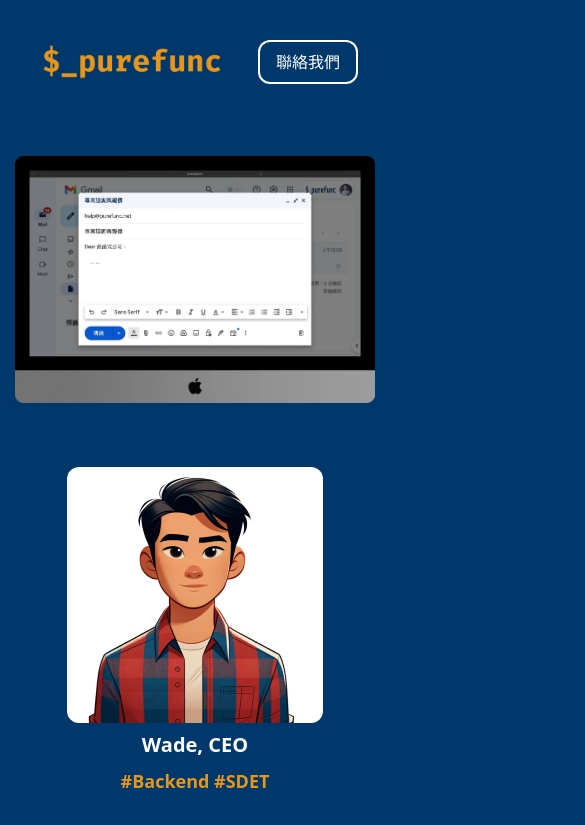
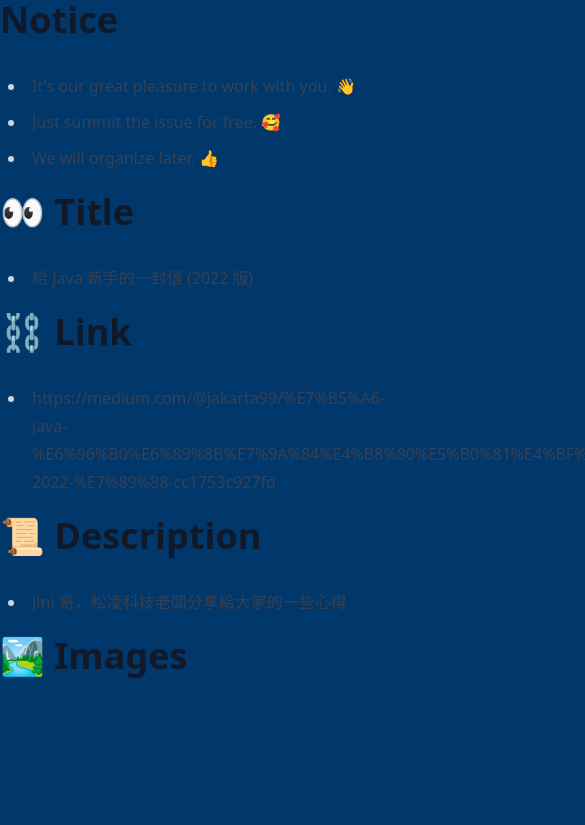
Before and after one commit to PureFuncInc/purefunc-net, a React (Create React App) app: page /blog in a window 390 px wide. Shown: the top 825 px of the page, 585 px wide, since content can reach past the window. Built offline with nearby package versions, Linux system fonts and the light colour scheme; what tailwindcss-animated would draw is missing.

Commit message:
:art: Deleted main.0d61e3c2.js file
This commit removes the main.0d61e3c2.js file from the project. This might have been done to clean up the repository or the file is no longer needed.

```diff
--- a/package.json
+++ b/package.json
@@ -3,6 +3,7 @@
   "version": "0.1.0",
   "private": true,
   "dependencies": {
+    "@tailwindcss/typography": "^0.5.13",
     "@types/node": "^16.18.76",
     "@types/react": "^18.2.48",
     "@types/react-dom": "^18.2.18",
@@ -10,8 +11,9 @@
     "react-d3-cloud": "^1.0.6",
     "react-dom": "^18.2.0",
     "react-icons": "^5.0.1",
+    "react-markdown": "^9.0.1",
+    "react-router-dom": "^6.23.1",
     "react-scripts": "5.0.1",
-    "react-youtube": "^10.1.0",
     "tailwindcss-animated": "^1.0.1",
     "typescript": "^4.9.5"
   },
--- /dev/null
+++ b/public/articles/1.md
@@ -0,0 +1,15 @@
+# Notice
+* It's our great pleasure to work with you. 👋
+* Just summit the issue for free. 🥰
+* We will organize later. 👍
+
+# 👀 Title
+* 給 Java 新手的一封信 (2022 版)
+
+# ⛓ Link
+* https://medium.com/@jakarta99/%E7%B5%A6-java-%E6%96%B0%E6%89%8B%E7%9A%84%E4%B8%80%E5%B0%81%E4%BF%A1-2022-%E7%89%88-cc1753c927fd
+
+# 📜 Description
+* Jini 哥，松凌科技老闆分享給大家的一些心得
+
+# 🏞 Images
--- a/src/App.tsx
+++ b/src/App.tsx
@@ -1,22 +1,15 @@
 import React from 'react'
-import HeaderBlock from './components/header-block'
-import MainBlock from './components/main-block'
-// import ServiceBlock from './components/service-block'
-// import ProductBlock from './components/product-block'
-import TechniqueBlock from './components/technique-block'
-import TeamBlock from './components/team-block'
-import FooterBlock from './components/footer-block'
+import { BrowserRouter, Route, Routes } from 'react-router-dom'
+import Home from './pages/home'
+import Blog from './pages/blog'
 
 export default function App() {
   return (
-    <div className={`flex w-full flex-col gap-16`}>
-      <HeaderBlock />
-      <MainBlock />
-      {/*<ServiceBlock />*/}
-      {/*<ProductBlock />*/}
-      <TechniqueBlock />
-      <TeamBlock />
-      <FooterBlock />
-    </div>
+    <BrowserRouter>
+      <Routes>
+        <Route path={`/`} element={<Home />} />
+        <Route path={`/blog/*`} element={<Blog />} />
+      </Routes>
+    </BrowserRouter>
   )
 }
--- /dev/null
+++ b/src/components/article.tsx
@@ -0,0 +1,12 @@
+import React from 'react'
+import Markdown from 'react-markdown'
+
+interface Props {
+  content: string
+}
+
+export default function Article({ content }: Props) {
+  return (
+    <Markdown>{content}</Markdown>
+  )
+}
--- /dev/null
+++ b/src/pages/blog.tsx
@@ -0,0 +1,23 @@
+import React, { useEffect, useState } from 'react'
+import Markdown from 'react-markdown'
+
+export default function Blog() {
+  const [content, setContent] = useState('');
+  const paths: string[] = window.location.pathname.split('/')
+
+  const index = paths[2] === undefined ? '1' : paths[2].toString()
+
+  useEffect(() => {
+    fetch(`/articles/${index}.md`)
+      .then(res => res.text())
+      .then(md => {
+        setContent(md)
+      })
+  })
+
+  return (
+    <article>
+      <Markdown className={`prose lg:prose-lg xl:prose-xl`}>{content}</Markdown>
+    </article>
+  )
+}
--- /dev/null
+++ b/src/pages/home.tsx
@@ -0,0 +1,22 @@
+import React from 'react'
+// import ServiceBlock from '../components/service-block'
+// import ProductBlock from '../components/product-block'
+import HeaderBlock from '../components/header-block'
+import MainBlock from '../components/main-block'
+import TechniqueBlock from '../components/technique-block'
+import TeamBlock from '../components/team-block'
+import FooterBlock from '../components/footer-block'
+
+export default function Home() {
+  return (
+    <div className={`flex w-full flex-col gap-16`}>
+      <HeaderBlock />
+      <MainBlock />
+      {/*<ServiceBlock />*/}
+      {/*<ProductBlock />*/}
+      <TechniqueBlock />
+      <TeamBlock />
+      <FooterBlock />
+    </div>
+  )
+}
--- a/tailwind.config.js
+++ b/tailwind.config.js
@@ -4,13 +4,15 @@ module.exports = {
     "./src/**/*.{ts,tsx}",
   ],
   plugins: [
+    require("@tailwindcss/typography"),
     require("tailwindcss-animated"),
   ],
   theme: {
     colors: {
       "purefunc-1": "#00386B",
       "purefunc-2": "#E89619",
-      "purefunc-3": "#A7C957"
+      "purefunc-3": "#EEEEEE",
+      "purefunc-4": "#A7C957",
     }
   }
 }
```
Also changed, not shown: public/articles/2.md (added, +17 -0 lines), 2 other files (tests, documents, lock files or other folders).
